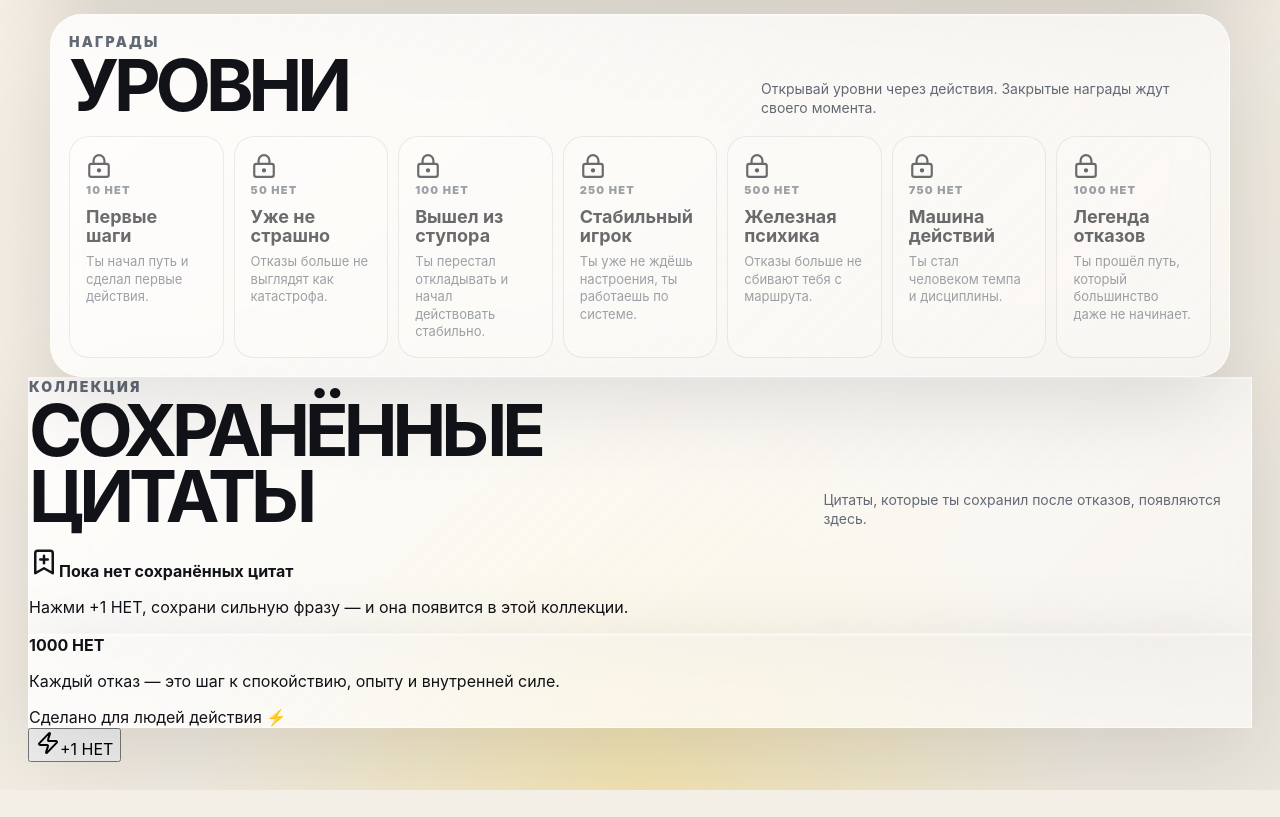
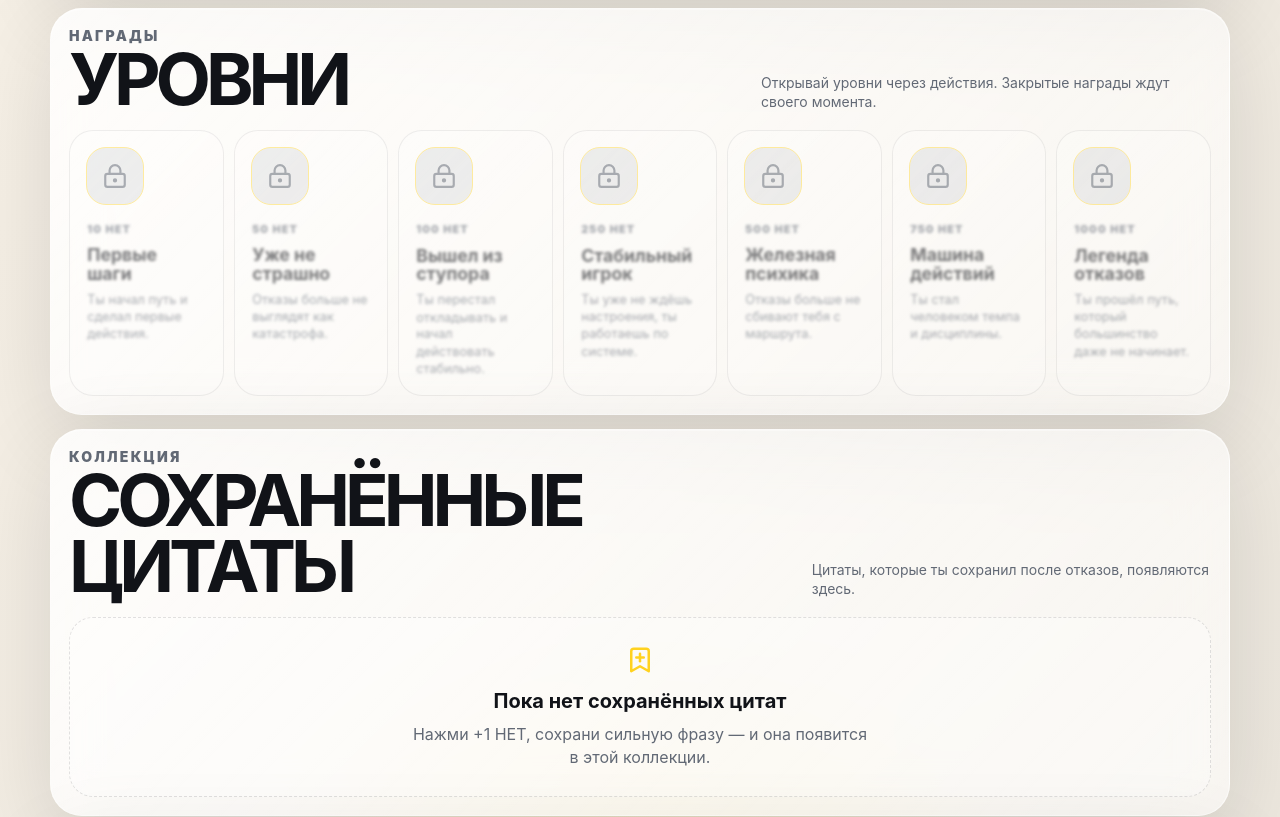
Before and after one commit to Iliavsevolodov/1000net, a React (Vite) app: page / in a window 1280 px wide. Shown: the part 1584-2401 px from the top of the page. Before the commit the page ends 2374 px from the top, so only its background shows below. Built offline with nearby package versions, Linux system fonts and the light colour scheme.

Commit message:
Style locked reward levels saved quotes footer and sticky add button

```diff
--- a/src/styles.css
+++ b/src/styles.css
@@ -39,7 +39,7 @@ button {
   position: relative;
   min-height: 100vh;
   overflow: hidden;
-  padding: 28px;
+  padding: 28px 28px 120px;
   color: var(--text);
   background:
     radial-gradient(circle at 14% 8%, color-mix(in srgb, var(--accent), white 52%) 0, transparent 24rem),
@@ -116,6 +116,8 @@ button {
 .dashboard,
 .grid-section,
 .levels,
+.saved-quotes,
+.footer,
 .actions {
   position: relative;
   z-index: 1;
@@ -509,21 +511,25 @@ h2 {
 
 .actions {
   display: flex;
+  justify-content: flex-end;
   margin-bottom: 14px;
   gap: 10px;
 }
 
-.primary-button,
 .ghost-button {
   display: inline-flex;
-  min-height: 58px;
+  min-height: 52px;
   align-items: center;
   justify-content: center;
   gap: 9px;
-  border: 0;
-  border-radius: 19px;
+  padding: 0 18px;
+  border: 1px solid var(--glass-line);
+  border-radius: 18px;
   cursor: pointer;
+  background: linear-gradient(135deg, var(--surface-strong), var(--surface));
+  color: var(--text);
   font-weight: 1000;
+  backdrop-filter: blur(20px);
   transition:
     transform 180ms ease,
     opacity 180ms ease,
@@ -531,47 +537,26 @@ h2 {
     box-shadow 180ms ease;
 }
 
-.primary-button {
-  flex: 1;
-  background:
-    radial-gradient(circle at 20% 0%, rgba(255, 255, 255, 0.36), transparent 8rem),
-    var(--accent);
-  color: var(--accent-contrast);
-  font-size: 24px;
-  letter-spacing: -0.03em;
-  box-shadow: 0 18px 50px color-mix(in srgb, var(--accent), transparent 58%);
-}
-
-.ghost-button {
-  padding: 0 18px;
-  border: 1px solid var(--glass-line);
-  background: linear-gradient(135deg, var(--surface-strong), var(--surface));
-  color: var(--text);
-  backdrop-filter: blur(20px);
-}
-
-.primary-button:hover,
 .ghost-button:hover {
   transform: translateY(-2px);
 }
 
-.primary-button:hover {
-  box-shadow: 0 24px 70px color-mix(in srgb, var(--accent), transparent 46%);
-}
-
-.primary-button:disabled,
 .ghost-button:disabled {
   cursor: not-allowed;
   opacity: 0.45;
 }
 
 .grid-section,
-.levels {
+.levels,
+.saved-quotes,
+.footer {
   padding: 18px;
   border-radius: 32px;
 }
 
-.grid-section {
+.grid-section,
+.levels,
+.saved-quotes {
   margin-bottom: 14px;
 }
 
@@ -637,19 +622,76 @@ h2 {
 }
 
 .level {
+  position: relative;
+  min-height: 188px;
   padding: 16px;
+  overflow: hidden;
   border: 1px solid var(--line);
-  border-radius: 20px;
+  border-radius: 24px;
   background: var(--surface-soft);
-  opacity: 0.62;
+  transition:
+    opacity 180ms ease,
+    transform 180ms ease,
+    border-color 180ms ease,
+    box-shadow 180ms ease;
+}
+
+.level::after {
+  position: absolute;
+  inset: 0;
+  content: "";
+  pointer-events: none;
+  background: linear-gradient(135deg, rgba(255, 255, 255, 0.18), transparent 42%);
 }
 
 .level--reached {
-  opacity: 1;
   border-color: color-mix(in srgb, var(--accent), white 30%);
   background:
+    radial-gradient(circle at 50% 0%, color-mix(in srgb, var(--accent), transparent 58%), transparent 8rem),
     linear-gradient(135deg, color-mix(in srgb, var(--accent), transparent 82%), var(--surface-soft));
-  box-shadow: inset 0 0 0 2px color-mix(in srgb, var(--accent), transparent 65%);
+  box-shadow:
+    inset 0 0 0 2px color-mix(in srgb, var(--accent), transparent 65%),
+    0 18px 50px color-mix(in srgb, var(--accent), transparent 76%);
+}
+
+.level--locked {
+  opacity: 0.55;
+}
+
+.level--locked .level__content {
+  filter: blur(1.7px);
+  transform: scale(0.98);
+}
+
+.level--locked .level__reward {
+  background: rgba(120, 126, 140, 0.22);
+  color: var(--muted);
+  box-shadow: none;
+}
+
+.level__reward {
+  position: relative;
+  z-index: 1;
+  display: grid;
+  width: 58px;
+  height: 58px;
+  margin-bottom: 16px;
+  place-items: center;
+  border: 1px solid color-mix(in srgb, var(--accent), white 24%);
+  border-radius: 20px;
+  background:
+    radial-gradient(circle at 30% 20%, rgba(255, 255, 255, 0.55), transparent 42%),
+    var(--accent);
+  color: var(--accent-contrast);
+  box-shadow: 0 12px 35px color-mix(in srgb, var(--accent), transparent 54%);
+}
+
+.level__content {
+  position: relative;
+  z-index: 1;
+  transition:
+    filter 180ms ease,
+    transform 180ms ease;
 }
 
 .level strong {
@@ -663,6 +705,164 @@ h2 {
   color: var(--muted);
   font-size: 13px;
   line-height: 1.35;
+}
+
+.empty-saved {
+  display: grid;
+  min-height: 180px;
+  place-items: center;
+  padding: 26px;
+  border: 1px dashed var(--line);
+  border-radius: 24px;
+  color: var(--muted);
+  text-align: center;
+  background: var(--surface-soft);
+}
+
+.empty-saved svg {
+  margin-bottom: 12px;
+  color: var(--accent);
+}
+
+.empty-saved strong {
+  color: var(--text);
+  font-size: 20px;
+}
+
+.empty-saved p {
+  max-width: 460px;
+  margin: 8px 0 0;
+  line-height: 1.45;
+}
+
+.saved-list {
+  display: grid;
+  grid-template-columns: repeat(2, minmax(0, 1fr));
+  gap: 12px;
+}
+
+.saved-quote {
+  position: relative;
+  min-height: 132px;
+  padding: 18px 16px 62px;
+  border: 1px solid var(--line);
+  border-radius: 22px;
+  background: var(--surface-soft);
+}
+
+.saved-quote p {
+  margin: 0;
+  color: var(--text);
+  font-size: 16px;
+  font-weight: 850;
+  line-height: 1.35;
+}
+
+.saved-quote__actions {
+  position: absolute;
+  right: 12px;
+  bottom: 12px;
+  display: flex;
+  gap: 8px;
+}
+
+.saved-quote__actions button {
+  display: grid;
+  width: 38px;
+  height: 38px;
+  place-items: center;
+  border: 1px solid var(--line);
+  border-radius: 14px;
+  cursor: pointer;
+  background: var(--surface-strong);
+  color: var(--text);
+  transition:
+    transform 180ms ease,
+    background 180ms ease;
+}
+
+.saved-quote__actions button:hover {
+  transform: translateY(-1px);
+  background: color-mix(in srgb, var(--accent), transparent 72%);
+}
+
+.footer {
+  display: flex;
+  align-items: center;
+  justify-content: space-between;
+  gap: 18px;
+  margin-bottom: 18px;
+}
+
+.footer strong {
+  display: block;
+  font-size: 22px;
+  font-weight: 1000;
+  letter-spacing: -0.05em;
+}
+
+.footer p,
+.footer span {
+  margin: 6px 0 0;
+  color: var(--muted);
+  font-size: 14px;
+  line-height: 1.35;
+}
+
+.footer span {
+  margin: 0;
+  font-weight: 900;
+  white-space: nowrap;
+}
+
+.sticky-add {
+  position: fixed;
+  right: 0;
+  bottom: 0;
+  left: 0;
+  z-index: 55;
+  display: flex;
+  justify-content: center;
+  padding: 16px 18px max(16px, env(safe-area-inset-bottom));
+  background: linear-gradient(to top, rgba(0, 0, 0, 0.18), transparent);
+  pointer-events: none;
+}
+
+.sticky-add__button {
+  display: inline-flex;
+  width: min(520px, 100%);
+  min-height: 66px;
+  align-items: center;
+  justify-content: center;
+  gap: 10px;
+  border: 1px solid color-mix(in srgb, var(--accent), white 28%);
+  border-radius: 24px;
+  cursor: pointer;
+  background:
+    radial-gradient(circle at 20% 0%, rgba(255, 255, 255, 0.38), transparent 8rem),
+    var(--accent);
+  color: var(--accent-contrast);
+  font-size: 25px;
+  font-weight: 1000;
+  letter-spacing: -0.04em;
+  pointer-events: auto;
+  box-shadow:
+    0 18px 60px color-mix(in srgb, var(--accent), transparent 48%),
+    inset 0 1px 0 rgba(255, 255, 255, 0.34);
+  transition:
+    transform 180ms ease,
+    opacity 180ms ease,
+    box-shadow 180ms ease;
+}
+
+.sticky-add__button:hover {
+  transform: translateY(-2px) scale(1.01);
+  box-shadow: 0 24px 80px color-mix(in srgb, var(--accent), transparent 38%);
+}
+
+.sticky-add__button:disabled {
+  cursor: not-allowed;
+  opacity: 0.55;
 }
 
 .quote-overlay {
@@ -786,7 +986,7 @@ h2 {
 .toast {
   position: fixed;
   right: 24px;
-  bottom: 24px;
+  bottom: 96px;
   z-index: 80;
   max-width: min(420px, calc(100vw - 48px));
   padding: 18px 20px;
@@ -847,18 +1047,20 @@ h2 {
   }
 
   .dashboard,
-  .level-list {
+  .level-list,
+  .saved-list {
     grid-template-columns: repeat(2, minmax(0, 1fr));
   }
 
   .actions {
+    justify-content: stretch;
     flex-direction: column;
   }
 }
 
 @media (max-width: 640px) {
   .app {
-    padding: 14px;
+    padding: 14px 14px 112px;
   }
 
   .topbar__brand p {
@@ -878,20 +1080,28 @@ h2 {
     flex-direction: column;
   }
 
-  .level-list {
+  .level-list,
+  .saved-list {
     grid-template-columns: 1fr;
   }
 
   .glass-card--hero,
   .grid-section,
-  .levels {
+  .levels,
+  .saved-quotes,
+  .footer {
     padding: 14px;
     border-radius: 24px;
   }
 
-  .section-heading {
+  .section-heading,
+  .footer {
     align-items: flex-start;
     flex-direction: column;
+  }
+
+  .footer span {
+    white-space: normal;
   }
 
   .no-grid {
@@ -905,4 +1115,13 @@ h2 {
   .quote-actions {
     flex-direction: column;
   }
+
+  .sticky-add {
+    padding: 12px 14px max(12px, env(safe-area-inset-bottom));
+  }
+
+  .sticky-add__button {
+    min-height: 62px;
+    border-radius: 22px;
+  }
 }
```
